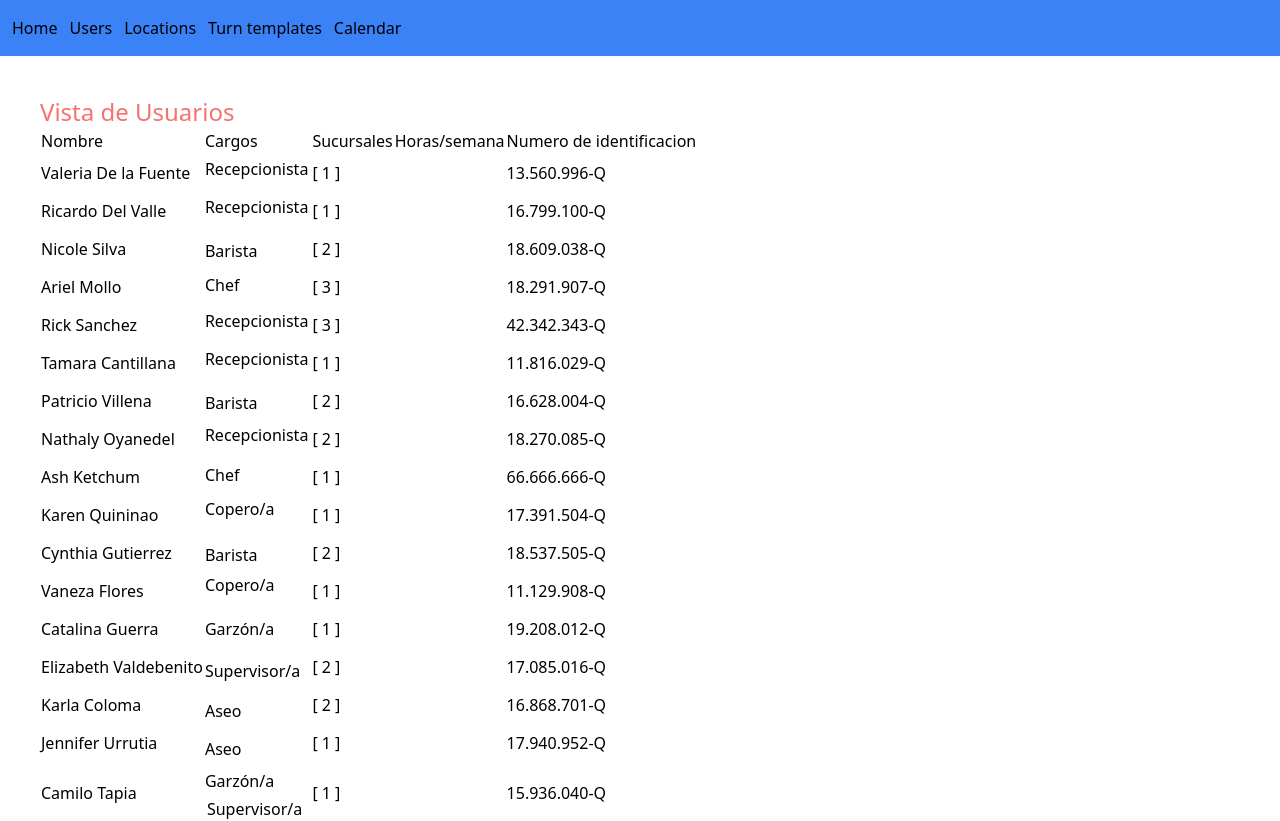
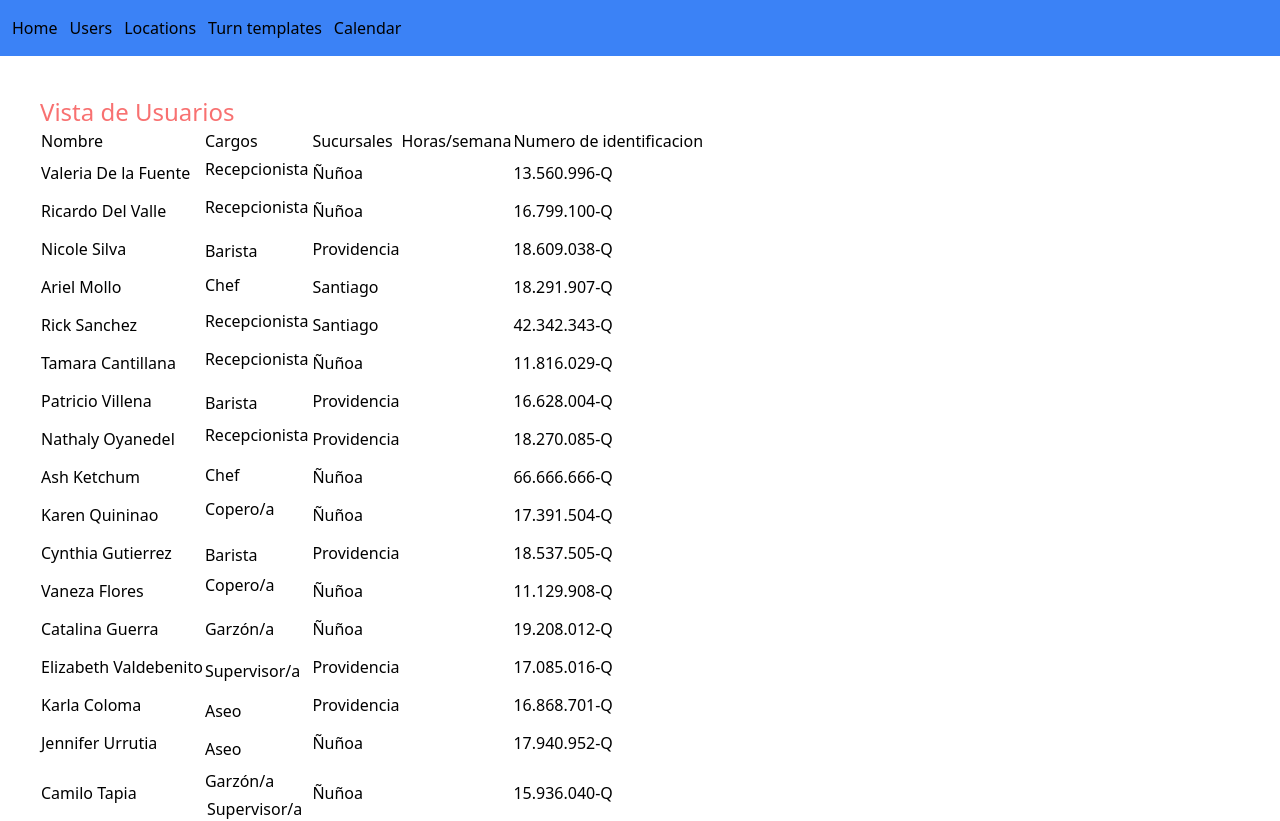
Before and after one commit to AbelJohn2020/breik-challenge, a Vue app: page /users in a window 1280 px wide. Shown: the top 821 px of the page. Built offline with nearby package versions, Linux system fonts and the light colour scheme; data requests are answered from the project's data file.

Commit message:
Add location name column

```diff
--- a/src/views/Users.vue
+++ b/src/views/Users.vue
@@ -15,18 +15,20 @@
             <td>{{ list_user.firstName }} {{ list_user.lastName }}</td>
             <div
               v-for="list_position in list_positions"
-              :key="list_position.id"
+              :key="list_position.name"
             >
               <td v-for="position in list_user.positionId" :key="position">
                 {{ position === list_position.id ? list_position.name : '' }}
               </td>
             </div>
-            <!-- <div
-              v-for="list_location in list_locations"
-              :key="list_location.id"
-            > -->
-            <td>{{ list_user.locationId }}</td>
-            <!-- </div> -->
+            <td v-for="location in list_user.locationId" :key="location">
+              <div
+                v-for="list_location in list_locations"
+                :key="list_location.id"
+              >
+                {{ location === list_location.id ? list_location.name : '' }}
+              </div>
+            </td>
             <td></td>
             <td>{{ list_user.employeeId }}</td>
           </tr>
```
